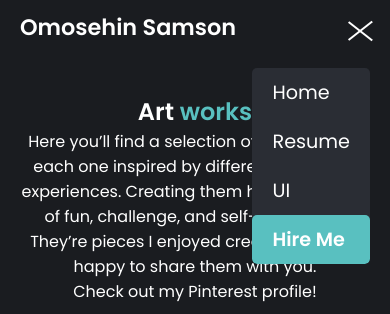
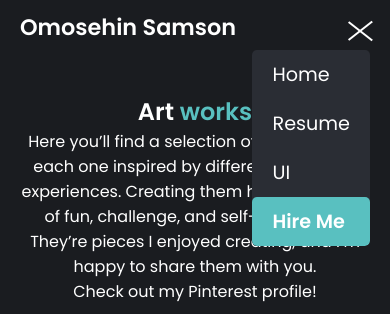
Before and after one commit to Edge456/Edgewebsite, a plain HTML site: page artwork.html in a window 390 px wide. Both pictures are taken after a click on the element 355 px from the left and 31 px from the top of the page. Shown: the top 314 px of the page. Drawn offline with nearby package versions, Linux system fonts and the light colour scheme.

Commit message:
Update style2.css

```diff
--- a/style2.css
+++ b/style2.css
@@ -38,6 +38,8 @@ body {
   align-items: center;
   padding: 0 20px;
   margin-top: 10px;
+  position: relative;
+
 
 }
 
@@ -61,7 +63,7 @@ body {
 
 /* Menu styles */
 .menu-links {
-  position: fixed;
+  position: absolute;
   z-index: 9999;
   top: 8%;
   right: 0%;
@@ -93,6 +95,7 @@ body {
 
 .menu-links.open {
   max-height: 300px;
+  top: 40px;
 }
 
 /* Hamburger animation */
@@ -357,4 +360,5 @@ body {
   font-size: 14px;
   color: white;
   margin: 0;
+
 }
```
